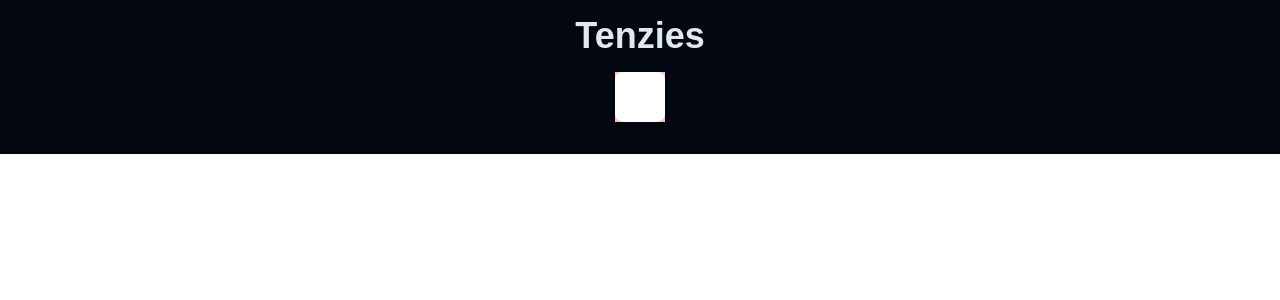
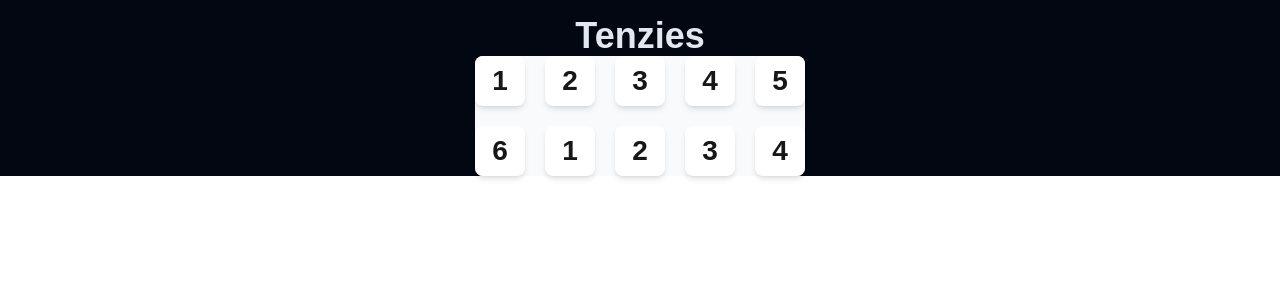
Before and after one commit to millan-figueroa/tenzies, a Next.js app: page / in a window 1280 px wide. Shown: the top 300 px of the page. Built offline with nearby package versions, Linux system fonts and the light colour scheme.

Commit message:
Creates 10 instances of Die component, passes random values, nests inside another div and adds styles

```diff
--- a/src/components/Main.tsx
+++ b/src/components/Main.tsx
@@ -1,9 +1,24 @@
 import Die from "./Die";
 
-export default function Main() {
+type DieProps = {
+  value: number;
+};
+
+export default function Main({ value }: DieProps) {
   return (
-    <div className="flex flex-col items-center justify-center h-[500] w-[500] bg-red-200 mt-4 mb-8 text-slate-600">
-      <Die />
-    </div>
+    <main className="bg-slate-50 h-full rounded-lg flex flex-col justify-center items-center">
+      <div className="grid grid-cols-5 gap-5">
+        <Die value={1} />
+        <Die value={2} />
+        <Die value={3} />
+        <Die value={4} />
+        <Die value={5} />
+        <Die value={6} />
+        <Die value={1} />
+        <Die value={2} />
+        <Die value={3} />
+        <Die value={4} />
+      </div>
+    </main>
   );
 }
```
